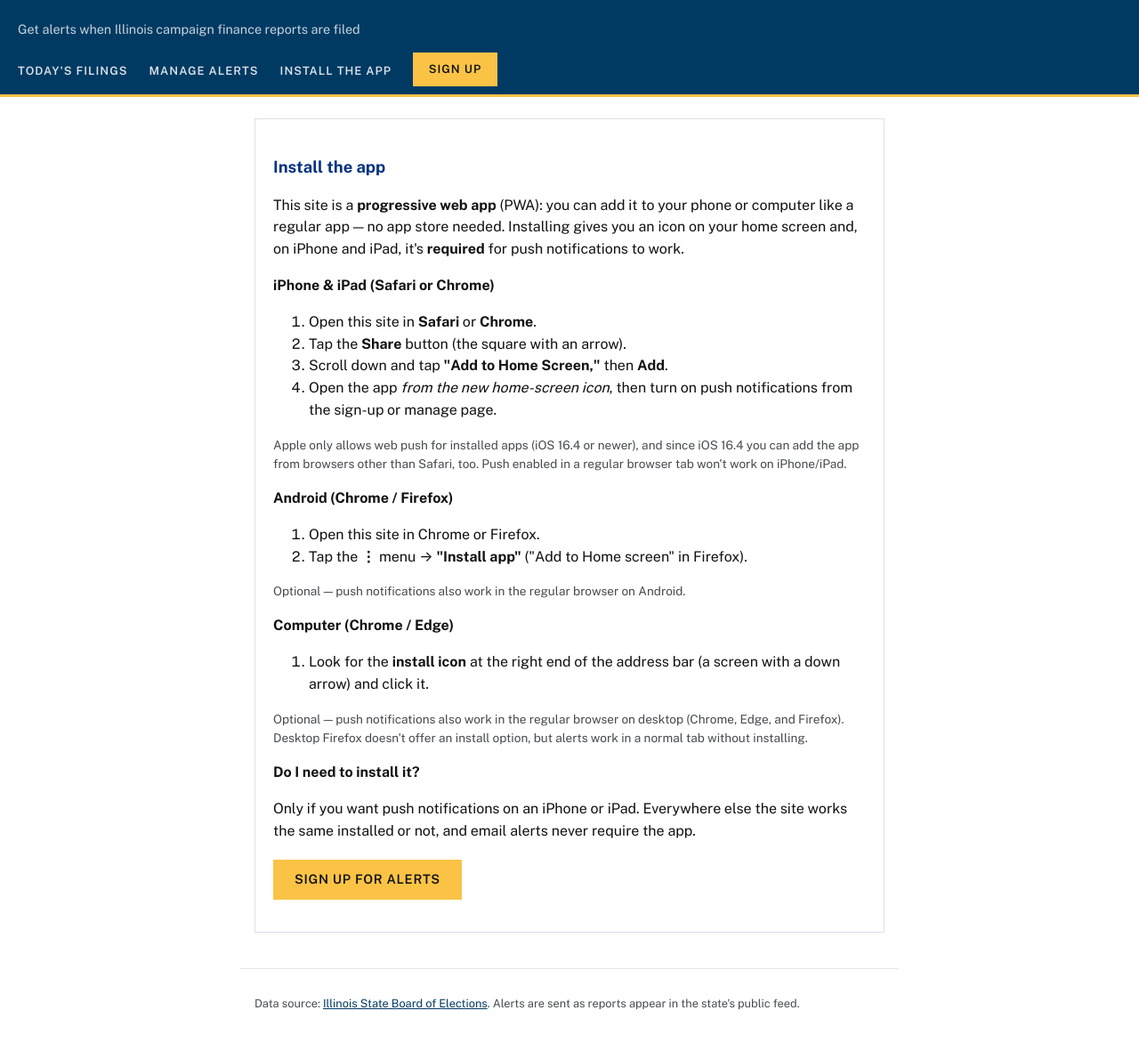
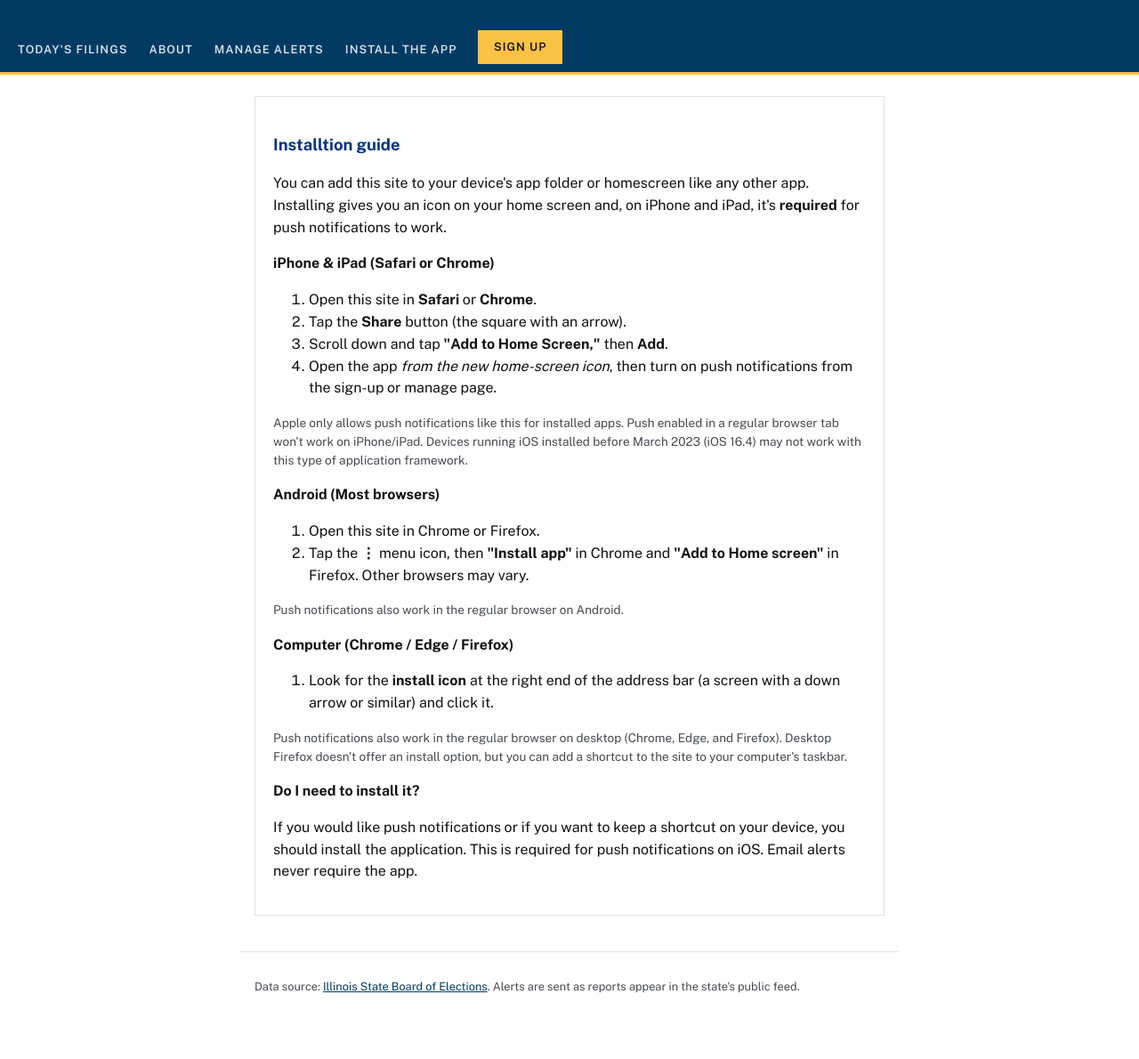
Before and after one commit to aadams-bga/electionsNotifer, a Python web app: template src/isbe_notifier/web/templates/install.html in a window 1280 px wide. Shown: the whole page at 89% size. After the commit the page ends 1115 px from the top, so only its background shows below. Run offline with Jinja, Linux system fonts and the light colour scheme; the template is opened without the code that fills it, so the values that code supplies are empty.

Commit message:
Split landing page: filings table stays at /, sign-up ad moves to new /about
Includes Drew's copy edits across landing, subscribe, manage, install, base.
About added to header nav after Today's filings.

Co-Authored-By: Claude Fable 5 <noreply@anthropic.com>

```diff
--- a/src/isbe_notifier/config.py
+++ b/src/isbe_notifier/config.py
@@ -22,7 +22,7 @@ class Settings(BaseSettings):
 
     # Public base URL of the web app, used in email links and push payloads.
     base_url: str = "http://localhost:8000"
-    site_name: str = "Illinois Answers Filing Alerts"
+    site_name: str = "Campagin Disclosure Alerts"
 
     # Poller
     rss_url: str = "https://elections.il.gov/rss/LatestReportsFiled.aspx"
--- a/src/isbe_notifier/web/templates/base.html
+++ b/src/isbe_notifier/web/templates/base.html
@@ -16,9 +16,10 @@
 <body>
   <header>
     <h1>{{ site_name }}</h1>
-    <p class="tagline">Get alerts when Illinois campaign finance reports are filed</p>
+    <p class="tagline"></p>
     <nav>
       <a href="/">Today's filings</a>
+      <a href="/about">About</a>
       <a href="/login" data-manage-link>Manage alerts</a>
       <a href="/install">Install the app</a>
       <a href="/subscribe" class="nav-cta">Sign up</a>
--- a/src/isbe_notifier/web/templates/install.html
+++ b/src/isbe_notifier/web/templates/install.html
@@ -1,9 +1,8 @@
 {% extends "base.html" %}
 {% block content %}
 <section>
-  <h2>Install the app</h2>
-  <p>This site is a <strong>progressive web app</strong> (PWA): you can add it to your
-     phone or computer like a regular app — no app store needed. Installing gives you
+  <h2>Installtion guide</h2>
+  <p>You can add this site to your device's app folder or homescreen like any other app. Installing gives you
      an icon on your home screen and, on iPhone and iPad, it's <strong>required</strong>
      for push notifications to work.</p>
 
@@ -15,32 +14,29 @@
     <li>Open the app <em>from the new home-screen icon</em>, then turn on push
         notifications from the sign-up or manage page.</li>
   </ol>
-  <p class="hint">Apple only allows web push for installed apps (iOS 16.4 or newer),
-     and since iOS 16.4 you can add the app from browsers other than Safari, too.
-     Push enabled in a regular browser tab won't work on iPhone/iPad.</p>
+  <p class="hint">Apple only allows push notifications like this for installed apps.
+     Push enabled in a regular browser tab won't work on iPhone/iPad. Devices running iOS
+     installed before March 2023 (iOS 16.4) may not work with this type of application framework.</p>
 
-  <h3>Android (Chrome / Firefox)</h3>
+  <h3>Android (Most browsers)</h3>
   <ol>
     <li>Open this site in Chrome or Firefox.</li>
-    <li>Tap the <strong>⋮</strong> menu → <strong>"Install app"</strong>
-        ("Add to Home screen" in Firefox).</li>
+    <li>Tap the <strong>⋮</strong> menu icon, then <strong>"Install app"</strong> in Chrome and <strong>"Add to Home screen"</strong> in Firefox.
+       Other browsers may vary.</li>
   </ol>
-  <p class="hint">Optional — push notifications also work in the regular browser
-     on Android.</p>
+  <p class="hint">Push notifications also work in the regular browser on Android.</p>
 
-  <h3>Computer (Chrome / Edge)</h3>
+  <h3>Computer (Chrome / Edge / Firefox)</h3>
   <ol>
     <li>Look for the <strong>install icon</strong> at the right end of the address bar
-        (a screen with a down arrow) and click it.</li>
+        (a screen with a down arrow or similar) and click it.</li>
   </ol>
-  <p class="hint">Optional — push notifications also work in the regular browser on
+  <p class="hint">Push notifications also work in the regular browser on
      desktop (Chrome, Edge, and Firefox). Desktop Firefox doesn't offer an install
-     option, but alerts work in a normal tab without installing.</p>
+     option, but you can add a shortcut to the site to your computer's taskbar.</p>
 
   <h3>Do I need to install it?</h3>
-  <p>Only if you want push notifications on an iPhone or iPad. Everywhere else the
-     site works the same installed or not, and email alerts never require the app.</p>
-
-  <p class="cta-row"><a class="btn" href="/subscribe">Sign up for alerts</a></p>
+  <p>If you would like push notifications or if you want to keep a shortcut on your device, you should install the application.
+     This is required for push notifications on iOS. Email alerts never require the app.</p>
 </section>
 {% endblock %}
```
Also changed, not shown: src/isbe_notifier/web/app.py (+7 -0 lines), src/isbe_notifier/web/templates/about.html (added, +23 -0 lines), src/isbe_notifier/web/templates/landing.html (+0 -19 lines), src/isbe_notifier/web/templates/manage.html (+6 -7 lines), src/isbe_notifier/web/templates/subscribe.html (+9 -9 lines), tests/test_web.py (+10 -1 lines).
